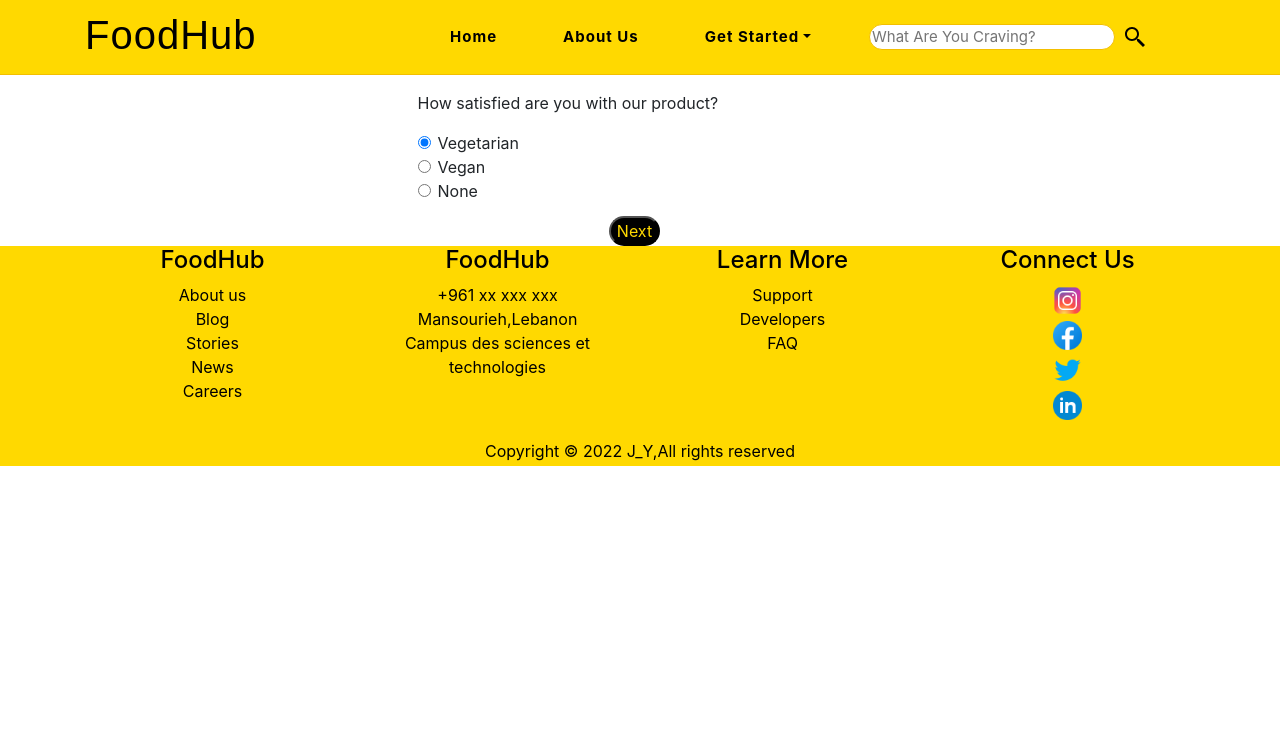
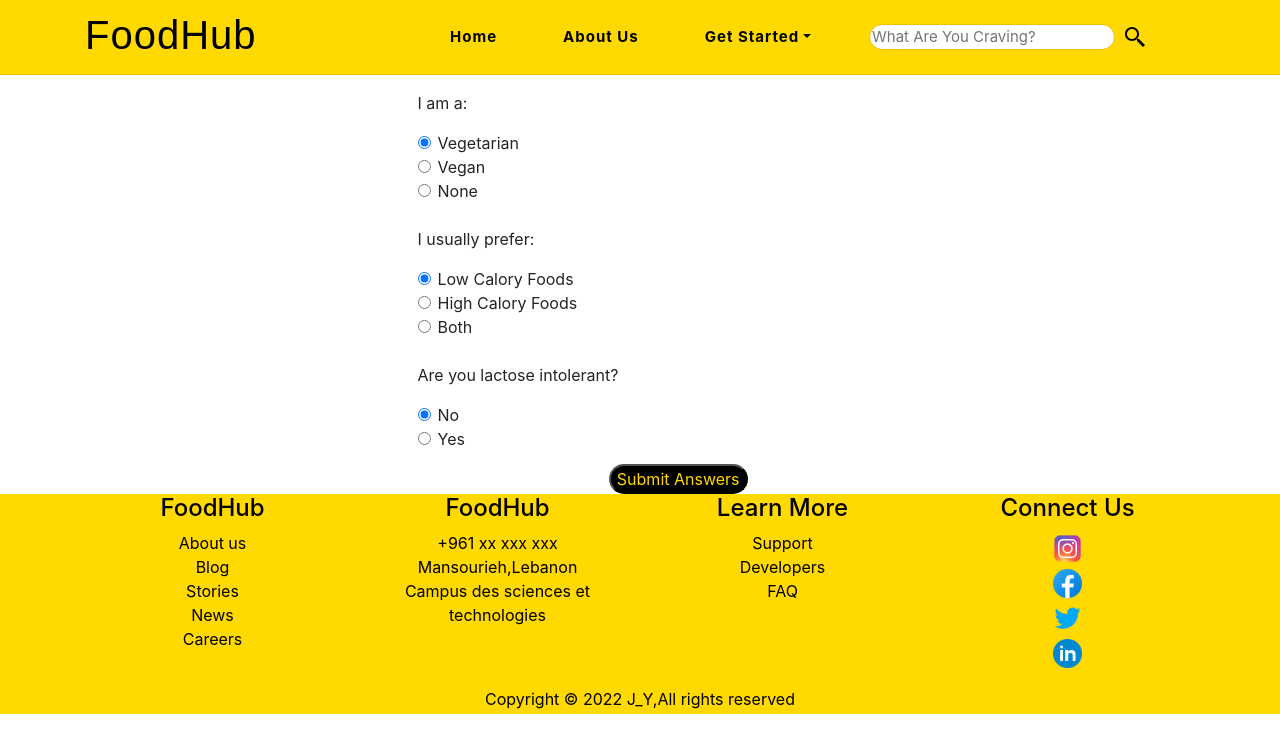
Before and after one commit to lebenebou/FoodHub, a React (Create React App) app: page /survey in a window 1280 px wide. Shown: the top 752 px of the page. Built offline with nearby package versions, Linux system fonts and the light colour scheme.

Commit message:
3 survey questions, with alert

```diff
--- a/src/component/Survey/survey.js
+++ b/src/component/Survey/survey.js
@@ -1,41 +1,100 @@
 
 import React from "react";
 import { MDBBtn, MDBCol, MDBContainer, MDBRadio, MDBRow } from "mdb-react-ui-kit";
+import { isLabelWithInternallyDisabledControl } from "@testing-library/user-event/dist/utils";
+
+function HandleSurveyAnswers(event){
+
+  event.preventDefault();
+
+  if(isVegan){
+    alert("Vegan ya ayre?")
+
+  }
+  else{
+    alert("Tabi3e")
+  }
+}
+
+let isVegan = false;
 
 const Survey = ()=>{
-
 
     return(
         <MDBContainer>
       <MDBRow className="justify-content-center">
         <MDBCol size="5">
-          <form className="bg-white mt-3" action="">
-            <p className="fw-bold">How satisfied are you with our product?</p>
+          <form className="bg-white mt-3" action="" onSubmit={HandleSurveyAnswers}>
+            <p className="fw-bold">I am a:</p>
             <MDBRadio
-              name="flexRadioDefault"
-              onChange={e=> console.log(e.target.value)}
-              id="flexRadioDefault1"
+              name="diet"
+              onChange={e => isVegan = true}
+              id="flexRadioDefault"
               label="Vegetarian"
               value="Vegetarian"
               defaultChecked
             />
             <MDBRadio
-              name="flexRadioDefault"
-              onChange={e=> console.log(e.target.value)}
+              name="diet"
+              onChange={e => isVegan = true}
               id="flexRadioDefault2"
               label="Vegan"
               value="Vegan"
             />
             <MDBRadio
-              name="flexRadioDefault"
-              onChange={e=> console.log(e.target.value)}
+              name="diet"
+              onChange={e => isVegan = false}
               id="flexRadioDefault3"
               label="None"
               value="None"
             />
+
+            <br/>
+            <p className="fw-bold">I usually prefer:</p>
+            <MDBRadio
+              name="calory_intake"
+              onChange={e => console.log(e.target.value)}
+              id="flexRadioDefault1"
+              label="Low Calory Foods"
+              value="low"
+              defaultChecked
+            />
+            <MDBRadio
+              name="calory_intake"
+              onChange={e => console.log(e.target.value)}
+              id="flexRadioDefault2"
+              label="High Calory Foods"
+              value="high"
+            />
+            <MDBRadio
+              name="calory_intake"
+              onChange={e => console.log(e.target.value)}
+              id="flexRadioDefault3"
+              label="Both"
+              value="medium"
+            />
+
+            <br/>
+            <p className="fw-bold">Are you lactose intolerant?</p>
+            <MDBRadio
+              name="lactose_int"
+              onChange={e => console.log(e.target.value)}
+              id="flexRadioDefault1"
+              label="No"
+              value="no"
+              defaultChecked
+            />
+            <MDBRadio
+              name="lactose_int"
+              onChange={e => console.log(e.target.value)}
+              id="flexRadioDefault2"
+              label="Yes"
+              value="yes"
+            />
+
+          <input className="signup-btn" type="submit" value="Submit Answers"/>
           </form>
           <div className="text-end">
-          <input className="signup-btn" type="submit" value="Next"/>
           </div>
         </MDBCol>
       </MDBRow>
```
Also changed, not shown: 1 other file (tests, documents, lock files or other folders).
